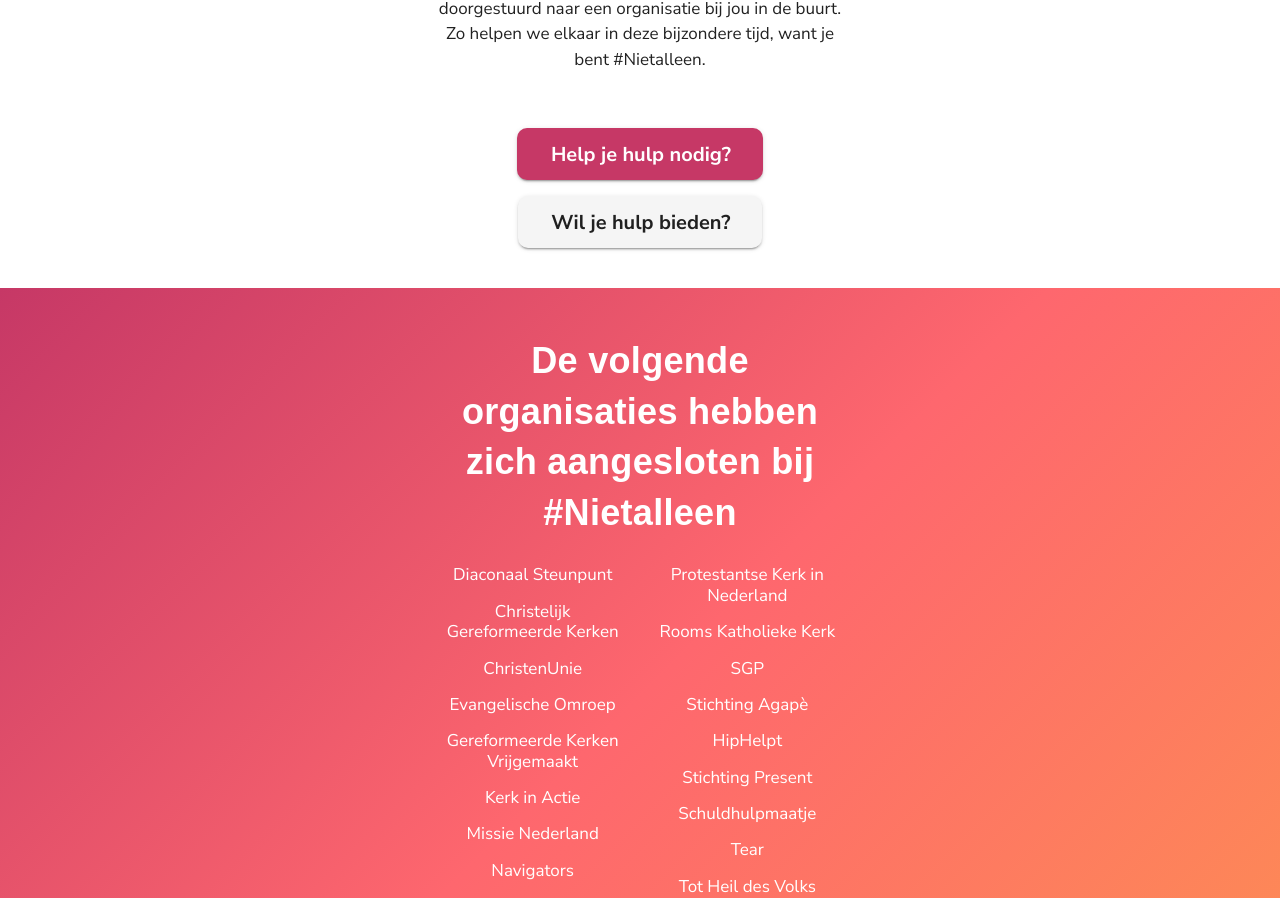
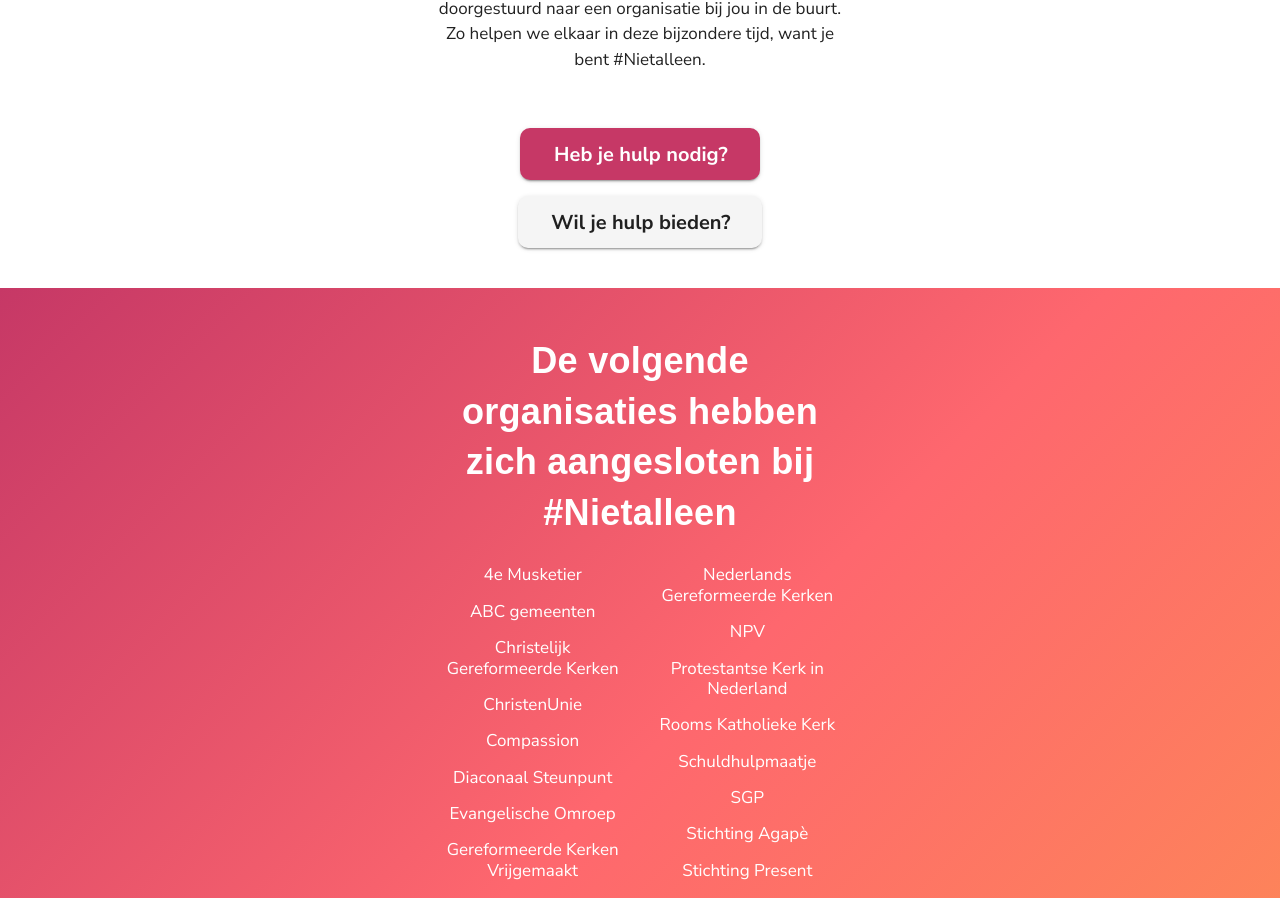
Before and after one commit to sdboer78/nietalleen, a Nuxt app: page /over in a window 1280 px wide. Shown: the part 858-1756 px from the top of the page. Built offline with nearby package versions, Linux system fonts and the light colour scheme; a web font is replaced by a local one.

Commit message:
add organisations to list of helpers

```diff
--- a/pages/over.vue
+++ b/pages/over.vue
@@ -46,7 +46,7 @@
               nuxt
               x-large
             >
-              Help je hulp nodig?
+              Heb je hulp nodig?
             </v-btn>
             <v-btn
               href="/hulp-bieden"
@@ -73,29 +73,35 @@
           </h2>
           <v-row class="partner-list">
             <v-col>
-              <p>Diaconaal Steunpunt</p>
+              <p>4e Musketier</p>
+              <p>ABC gemeenten</p>
               <p>Christelijk Gereformeerde Kerken</p>
               <p>ChristenUnie</p>
+              <p>Compassion</p>
+              <p>Diaconaal Steunpunt</p>
               <p>Evangelische Omroep</p>
               <p>Gereformeerde Kerken Vrijgemaakt</p>
+              <p>HipHelpt</p>
+              <p>Hour of Power</p>
+              <p>KBO-PCOB</p>
+              <p>Leger des Heils</p>
               <p>Kerk in Actie</p>
               <p>Missie Nederland</p>
               <p>Navigators</p>
-              <p>Nederlands Gereformeerde Kerken</p>
-              <p>Compassion</p>
-              <p>KBO-PCOB</p>
             </v-col>
             <v-col>
+              <p>Nederlands Gereformeerde Kerken</p>
+              <p>NPV</p>
               <p>Protestantse Kerk in Nederland</p>
               <p>Rooms Katholieke Kerk</p>
+              <p>Schuldhulpmaatje</p>
               <p>SGP</p>
               <p>Stichting Agapè</p>
-              <p>HipHelpt</p>
               <p>Stichting Present</p>
-              <p>Schuldhulpmaatje</p>
               <p>Tear</p>
+              <p>Tijd voor Actie</p>
               <p>Tot Heil des Volks</p>
-              <p>4e Musketier</p>
+              <p>Unie van Baptisten</p>
               <p>Youth for Christ</p>
               <p>...</p>
             </v-col>
```
